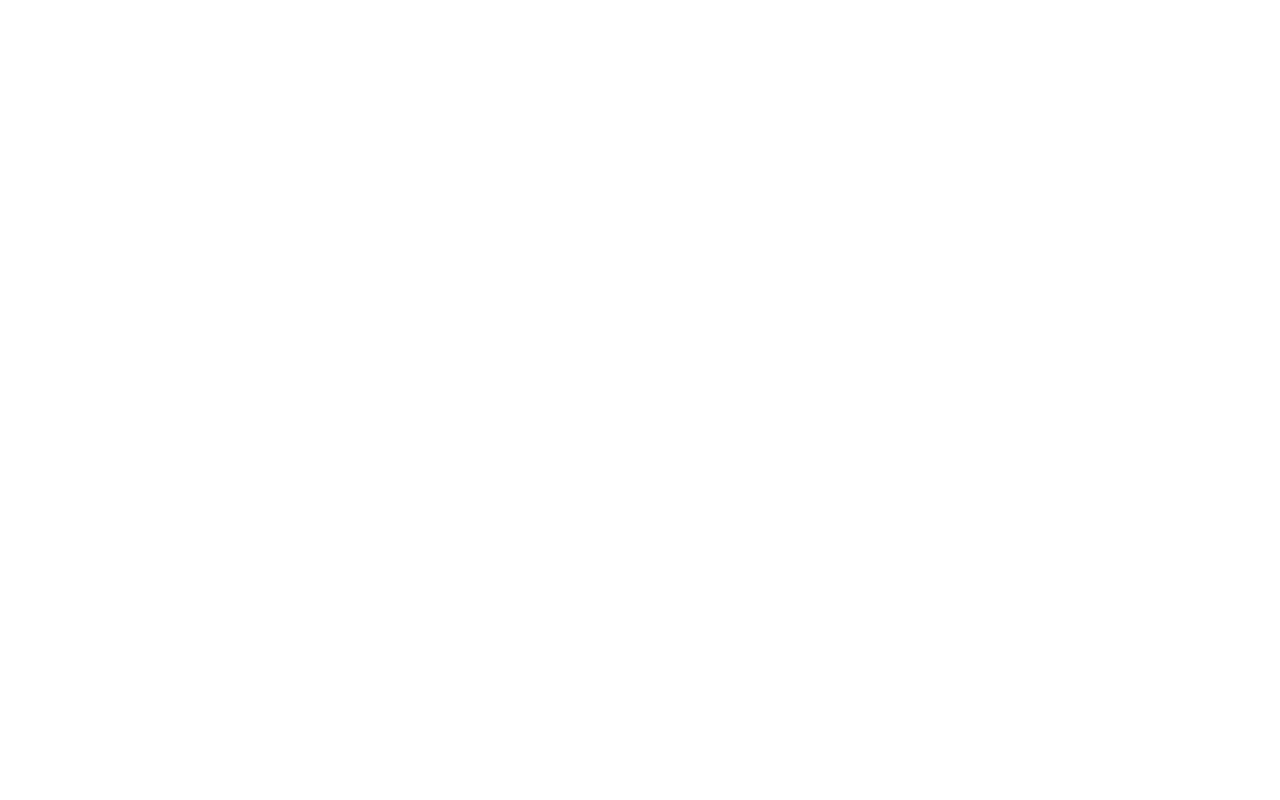
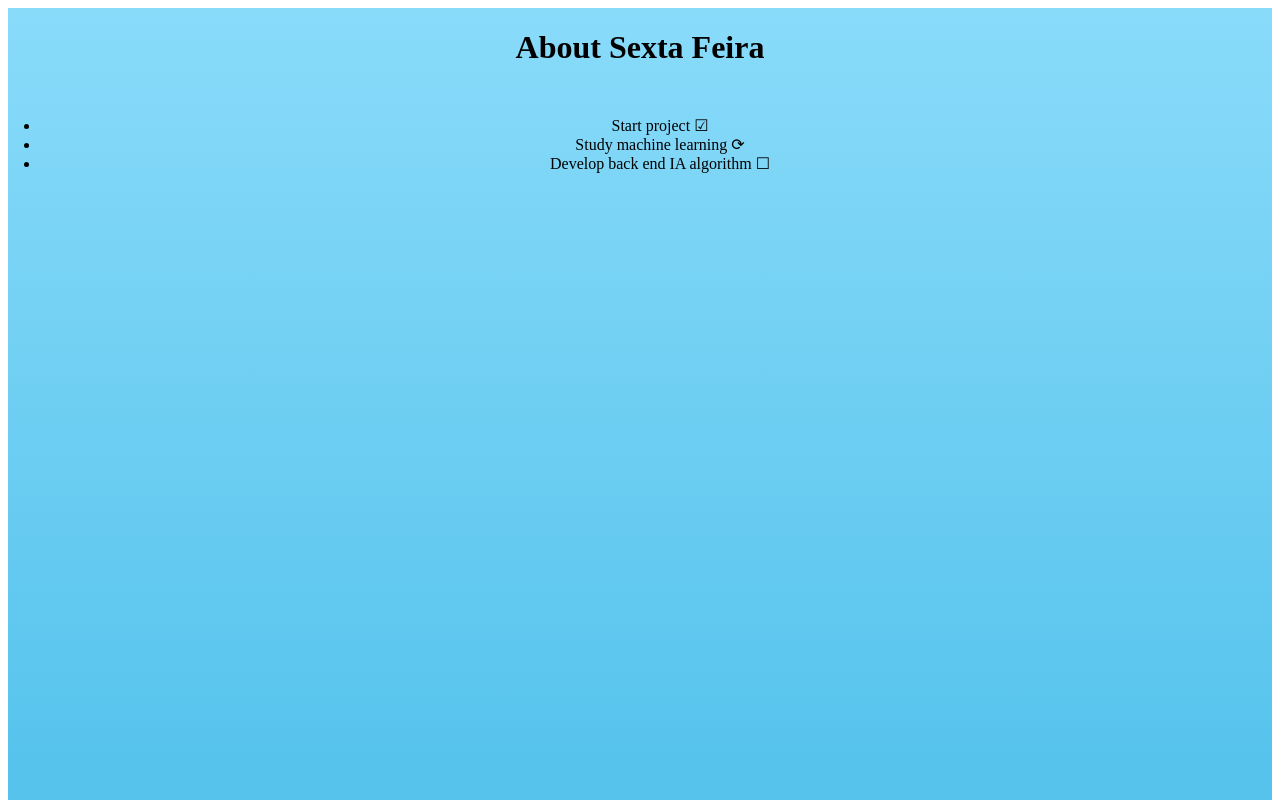
Before and after one commit to sexta-feira/about, a plain HTML site: page index.html in a window 1280 px wide. Shown: the top 800 px of the page. Drawn offline with Linux system fonts and the light colour scheme.

Commit message:
Implementing basic index.html

```diff
--- a/index.html
+++ b/index.html
@@ -3,5 +3,38 @@
 <head>
 	<meta charset="UTF-8"/>
 	<title>About Sexta Feira</title>
+<style>
+#grad{
+	height: 2048px;
+	background-image: linear-gradient(#89DBFA, #009BD5);
+}
+#h1{
+	background: rgba(255, 255, 255, 0);
+	left: 0;
+	position: absolute;
+	right: 0;
+	text-align: center;
+
+}
+#list{
+	background: rgba(255, 255, 255, 0);
+	left: 0;
+	top: 100px;
+	position: absolute;
+	right: 0;
+	text-align: center;
+}
+</style>
 </head>
 </html>
+<body>
+<div id="grad">
+<h1 id="h1"> About Sexta Feira</h1>
+<ul id="list">
+	    <li>Start project ☑</li>
+        <li>Study machine learning ⟳</li>
+        <li>Develop back end IA algorithm ☐</li>
+</ul>
+</div>
+</body>
+</html>
```
